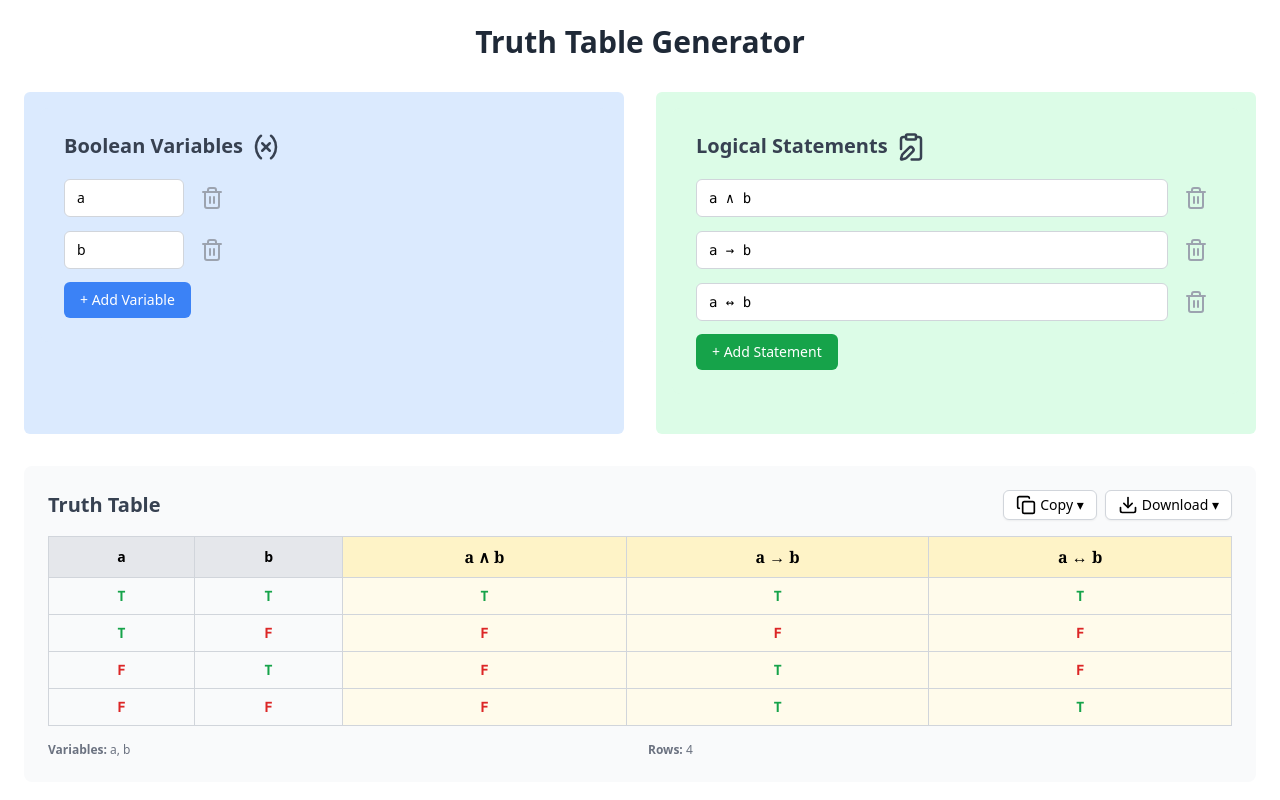
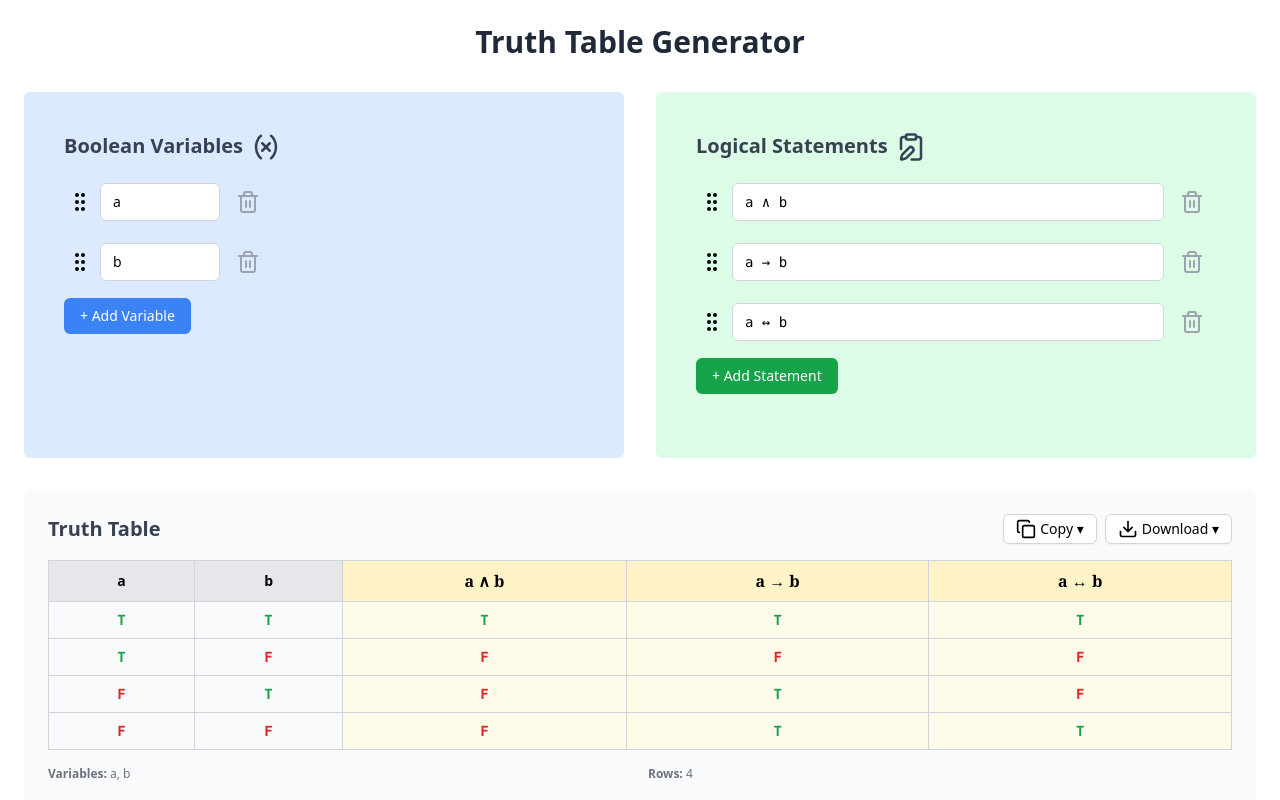
Before and after one commit to arjbarber/truth-table-generator, a React (Create React App) app: page / in a window 1280 px wide. Shown: the top 800 px of the page. Built offline with nearby package versions, Linux system fonts and the light colour scheme.

Commit message:
added drag and drop

```diff
--- a/package.json
+++ b/package.json
@@ -3,6 +3,9 @@
   "version": "0.1.0",
   "private": true,
   "dependencies": {
+    "@dnd-kit/core": "^6.3.1",
+    "@dnd-kit/modifiers": "^9.0.0",
+    "@dnd-kit/sortable": "^10.0.0",
     "@testing-library/dom": "^10.4.1",
     "@testing-library/jest-dom": "^6.8.0",
     "@testing-library/react": "^16.3.0",
--- a/src/components/StatementsSection.js
+++ b/src/components/StatementsSection.js
@@ -1,6 +1,61 @@
 import React from 'react';
 import { autoCorrectLogicalExpression } from '../utils/autoCorrect';
-import { ClipboardPen, Trash2 } from 'lucide-react';
+import { ClipboardPen, Trash2, GripVertical } from 'lucide-react';
+import {
+  DndContext,
+  closestCenter,
+  PointerSensor,
+  useSensor,
+  useSensors,
+} from '@dnd-kit/core';
+import {
+  arrayMove,
+  SortableContext,
+  useSortable,
+  verticalListSortingStrategy,
+} from '@dnd-kit/sortable';
+import { CSS } from '@dnd-kit/utilities';
+
+const SortableStatement = ({ id, value, index, updateStatement, removeStatement, statementsLength }) => {
+  const { attributes, listeners, setNodeRef, transform, transition, isDragging } = useSortable({ id });
+
+  const style = {
+    transform: CSS.Transform.toString(transform),
+    transition,
+    backgroundColor: isDragging ? 'rgba(110,231,183,0.3)' : 'transparent', // highlight while dragging
+  };
+
+  return (
+    <div
+      ref={setNodeRef}
+      style={style}
+      {...attributes}
+      {...listeners}
+      className="flex items-center gap-2 mb-3 p-1 rounded"
+    >
+      <GripVertical />
+      <input
+        type="text"
+        value={value}
+        onChange={(e) => updateStatement(index, e.target.value)}
+        onKeyDown={(e) => {
+          if (e.key === 'Enter') {
+            e.preventDefault();
+          }
+        }}
+        placeholder="Type: var1 and var2, p --> q, not myVar, etc..."
+        className="flex-1 px-3 py-2 border border-gray-300 rounded-md text-sm outline-none font-mono focus:border-green-500 focus:ring-1 focus:ring-green-500/10"
+      />
+      <button
+        onClick={() => removeStatement(index)}
+        disabled={statementsLength <= 1}
+        className="p-2 bg-transparent text-gray-400 border-0 rounded-md cursor-pointer hover:bg-red-50 disabled:opacity-50 disabled:cursor-not-allowed"
+      >
+        <Trash2 />
+      </button>
+    </div>
+  );
+};
 
 const StatementsSection = ({ statements, setStatements }) => {
   const addStatement = () => {
@@ -8,53 +63,59 @@ const StatementsSection = ({ statements, setStatements }) => {
   };
 
   const removeStatement = (index) => {
+    if (statements.length > 1) {
       setStatements(statements.filter((_, i) => i !== index));
+    }
   };
 
   const updateStatement = (index, value) => {
     const newStatements = [...statements];
     const currentStatement = statements[index];
 
-    // Only apply auto-correction if the text is getting longer (user is typing, not deleting)
+    // Only apply auto-correction if typing (not deleting)
     if (value.length > currentStatement.length) {
       newStatements[index] = autoCorrectLogicalExpression(value);
     } else {
-      // User is deleting, don't auto-correct
       newStatements[index] = value;
     }
 
     setStatements(newStatements);
   };
 
+  const sensors = useSensors(useSensor(PointerSensor));
+
+  const handleDragEnd = (event) => {
+    const { active, over } = event;
+    if (!over || active.id === over.id) return;
+
+    const oldIndex = statements.findIndex((_, i) => `stmt-${i}` === active.id);
+    const newIndex = statements.findIndex((_, i) => `stmt-${i}` === over.id);
+
+    setStatements(arrayMove(statements, oldIndex, newIndex));
+  };
 
   return (
     <div className="bg-green-100 p-6 rounded-lg mb-6">
-      <h2 className="flex gap-2 text-xl font-semibold mb-4 text-gray-700">Logical Statements <ClipboardPen size={30}/></h2>
-      <div>
+      <h2 className="flex gap-2 text-xl font-semibold mb-4 text-gray-700">
+        Logical Statements <ClipboardPen size={30} />
+      </h2>
+
+      <DndContext sensors={sensors} collisionDetection={closestCenter} onDragEnd={handleDragEnd}>
+        <SortableContext items={statements.map((_, i) => `stmt-${i}`)} strategy={verticalListSortingStrategy}>
           {statements.map((statement, index) => (
-          <div key={index} className="flex items-center gap-2 mb-3">
-            <input
-              type="text"
+            <SortableStatement
+              key={index}
+              id={`stmt-${index}`}
               value={statement}
-              onChange={(e) => updateStatement(index, e.target.value)}
-              onKeyDown={(e) => {
-                if (e.key === 'Enter') {
-                  e.preventDefault();
-                  addStatement();
-                }
-              }}
-              placeholder="Type: var1 and var2, p --> q, not myVar, etc..."
-              className="flex-1 px-3 py-2 border border-gray-300 rounded-md text-sm outline-none font-mono focus:border-green-500 focus:ring-1 focus:ring-green-500/10"
+              index={index}
+              updateStatement={updateStatement}
+              removeStatement={removeStatement}
+              statementsLength={statements.length}
             />
-            <button
-              onClick={() => removeStatement(index)}
-              disabled={statements.length <= 1}
-              className="p-2 bg-transparent text-gray-400 border-0 rounded-md cursor-pointer hover:bg-red-50 disabled:opacity-50 disabled:cursor-not-allowed"
-            >
-              <Trash2 />
-            </button>
-          </div>
           ))}
+        </SortableContext>
+      </DndContext>
+
       <button
         onClick={addStatement}
         className="flex items-center gap-2 px-4 py-2 bg-green-600 text-white border-0 rounded-md text-sm cursor-pointer font-medium hover:bg-green-700"
@@ -62,7 +123,6 @@ const StatementsSection = ({ statements, setStatements }) => {
         + Add Statement
       </button>
     </div>
-    </div>
   );
 };
 
--- a/src/components/VariablesSection.js
+++ b/src/components/VariablesSection.js
@@ -1,6 +1,57 @@
 import React from 'react';
 import { RESERVED_WORDS, MAX_VARIABLES, MAX_VARIABLE_NAME_LENGTH } from '../constants';
-import { Variable, Trash2 } from 'lucide-react';
+import { Variable, Trash2, GripVertical } from 'lucide-react';
+import {
+  DndContext,
+  closestCenter,
+  PointerSensor,
+  useSensor,
+  useSensors,
+} from '@dnd-kit/core';
+import {
+  arrayMove,
+  SortableContext,
+  useSortable,
+  verticalListSortingStrategy,
+} from '@dnd-kit/sortable';
+import { CSS } from '@dnd-kit/utilities';
+
+const SortableItem = ({ id, value, index, updateVariable, removeVariable, variablesLength }) => {
+  const { attributes, listeners, setNodeRef, transform, transition, isDragging } = useSortable({ id });
+
+  const style = {
+    transform: CSS.Transform.toString(transform),
+    transition,
+    backgroundColor: isDragging ? 'rgba(147,197,253,0.5)' : 'transparent', // highlight while dragging
+  };
+
+  return (
+    <div
+      ref={setNodeRef}
+      style={style}
+      {...attributes}
+      {...listeners}
+      className="flex items-center gap-2 mb-3 p-1 rounded"
+    >
+      <GripVertical />
+      <input
+        type="text"
+        value={value}
+        onChange={(e) => updateVariable(index, e.target.value)}
+        className="w-[120px] px-3 py-2 border border-gray-300 rounded-md text-sm outline-none focus:border-blue-500 focus:ring-1 focus:ring-blue-500/10"
+        maxLength={MAX_VARIABLE_NAME_LENGTH}
+        placeholder="variable1"
+      />
+      <button
+        onClick={() => removeVariable(index)}
+        disabled={variablesLength <= 1}
+        className="p-2 bg-transparent text-gray-400 border-0 rounded-md cursor-pointer hover:bg-red-50 disabled:opacity-50 disabled:cursor-not-allowed"
+      >
+        <Trash2 />
+      </button>
+    </div>
+  );
+};
 
 const VariablesSection = ({ variables, setVariables, error, setError }) => {
   const addVariable = () => {
@@ -23,27 +74,22 @@ const VariablesSection = ({ variables, setVariables, error, setError }) => {
 
   const updateVariable = (index, value) => {
     const newVars = [...variables];
-    // Allow letters, numbers, and underscores, but must start with a letter
     let cleanValue = value.replace(/[^A-Za-z0-9_]/g, '');
     if (cleanValue && !/^[A-Za-z]/.test(cleanValue)) {
       cleanValue = cleanValue.replace(/^[^A-Za-z]*/, '');
     }
-    // Limit to reasonable length
     cleanValue = cleanValue.slice(0, MAX_VARIABLE_NAME_LENGTH);
 
-    // Check if it's a reserved word (case-insensitive)
     if (cleanValue && RESERVED_WORDS.has(cleanValue.toLowerCase())) {
       setError(`"${cleanValue}" is a reserved word and cannot be used as a variable name.`);
       return;
     }
 
-    // Check for duplicates
     if (cleanValue && newVars.some((v, i) => i !== index && v.toLowerCase() === cleanValue.toLowerCase())) {
       setError(`Variable "${cleanValue}" already exists.`);
       return;
     }
 
-    // Clear error if input is valid
     if (error && !RESERVED_WORDS.has(cleanValue.toLowerCase()) &&
         !newVars.some((v, i) => i !== index && v.toLowerCase() === cleanValue.toLowerCase())) {
       setError('');
@@ -53,36 +99,39 @@ const VariablesSection = ({ variables, setVariables, error, setError }) => {
     setVariables(newVars);
   };
 
+  const sensors = useSensors(useSensor(PointerSensor));
+
+  const handleDragEnd = (event) => {
+    const { active, over } = event;
+    if (active.id !== over.id) {
+      const oldIndex = variables.findIndex((v, i) => `var-${i}` === active.id);
+      const newIndex = variables.findIndex((v, i) => `var-${i}` === over.id);
+      setVariables(arrayMove(variables, oldIndex, newIndex));
+    }
+  };
 
   return (
     <div className="bg-blue-100 p-6 rounded-lg mb-6">
-      <h2 className="flex gap-2 text-xl font-semibold mb-4 text-gray-700">Boolean Variables <Variable size={30}/></h2>
-      <div>
+      <h2 className="flex gap-2 text-xl font-semibold mb-4 text-gray-700">
+        Boolean Variables <Variable size={30}/>
+      </h2>
+
+      <DndContext sensors={sensors} collisionDetection={closestCenter} onDragEnd={handleDragEnd}>
+        <SortableContext items={variables.map((_, i) => `var-${i}`)} strategy={verticalListSortingStrategy}>
           {variables.map((variable, index) => (
-          <div key={index} className="flex items-center gap-2 mb-3">
-            <input
-              type="text"
+            <SortableItem
+              key={index}
+              id={`var-${index}`}
               value={variable}
-              onChange={(e) => updateVariable(index, e.target.value)}
-              onKeyDown={(e) => {
-                if (e.key === 'Enter') {
-                  e.preventDefault();
-                  addVariable();
-                }
-              }}
-              className="w-[120px] px-3 py-2 border border-gray-300 rounded-md text-sm outline-none focus:border-blue-500 focus:ring-1 focus:ring-blue-500/10"
-              maxLength={MAX_VARIABLE_NAME_LENGTH}
-              placeholder="variable1"
+              index={index}
+              updateVariable={updateVariable}
+              removeVariable={removeVariable}
+              variablesLength={variables.length}
             />
-            <button
-              onClick={() => removeVariable(index)}
-              disabled={variables.length <= 1}
-              className="p-2 bg-transparent text-gray-400 border-0 rounded-md cursor-pointer hover:bg-red-50 disabled:opacity-50 disabled:cursor-not-allowed"
-            >
-              <Trash2 />
-            </button>
-          </div>
           ))}
+        </SortableContext>
+      </DndContext>
+
       <button
         onClick={addVariable}
         disabled={variables.length >= MAX_VARIABLES}
@@ -91,7 +140,6 @@ const VariablesSection = ({ variables, setVariables, error, setError }) => {
         + Add Variable
       </button>
     </div>
-    </div>
   );
 };
 
```
Also changed, not shown: 1 other file (tests, documents, lock files or other folders). Lines whose indentation alone changed are shown as unchanged.
